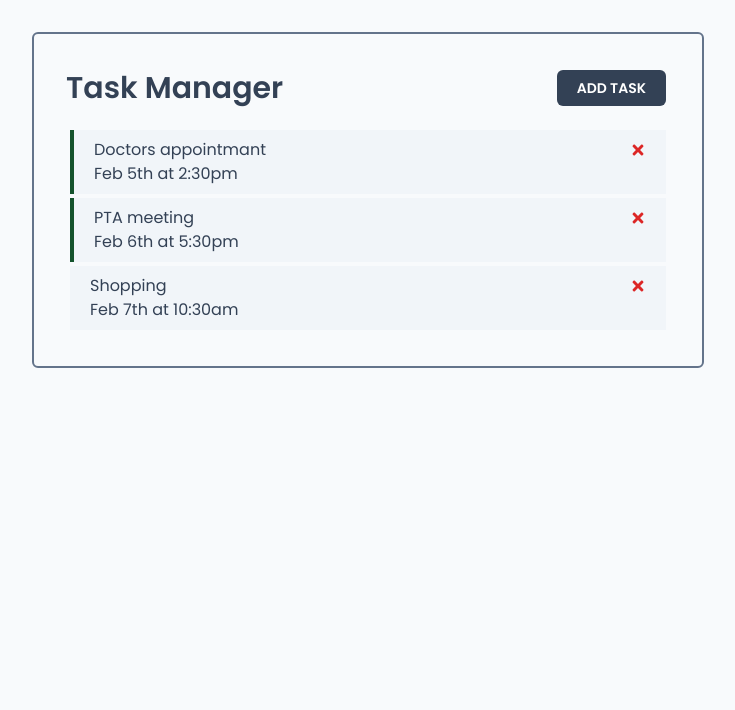
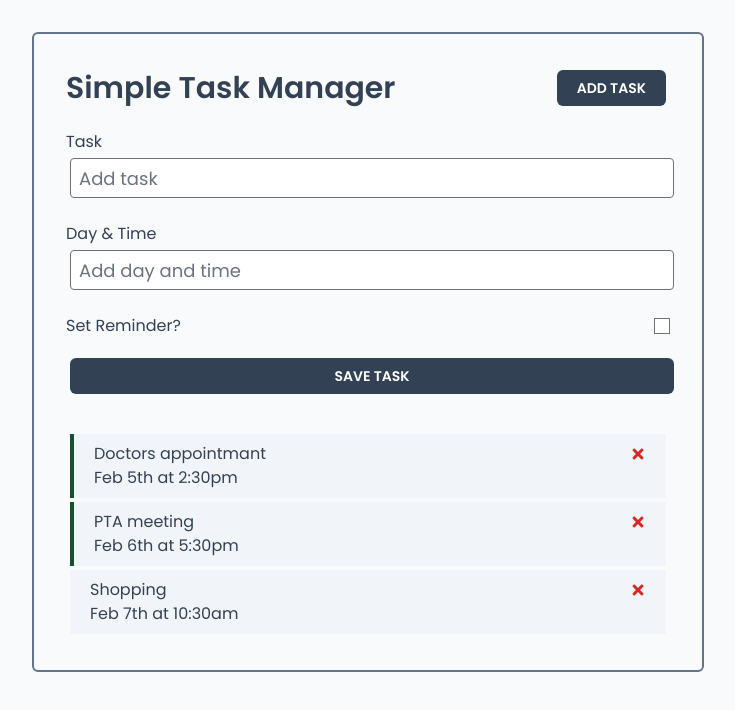
Before and after one commit to thes3interdev/slp-task-tracker-webapp, a React (Create React App) app: page / in a window 1280 px wide. Shown: the top 710 px of the page, without its empty margins (272-1007 px from the left). Built offline with nearby package versions, Linux system fonts and the light colour scheme.

Commit message:
chore: form input state.

```diff
--- a/src/App.js
+++ b/src/App.js
@@ -1,6 +1,7 @@
 import { useState } from 'react';
 import Header from './components/Header';
 import Tasks from './components/Tasks';
+import AddTask from './components/AddTask';
 
 const App = () => {
 	const [tasks, setTasks] = useState([
@@ -21,7 +22,8 @@
 
 	return (
 		<div className="container">
-			<Header title="Task Manager" />
+			<Header title="Simple Task Manager" />
+			<AddTask />
 			{tasks.length > 0 ? (
 				<Tasks tasks={tasks} onDelete={deleteTask} onToggle={toggleReminder} />
 			) : (
--- /dev/null
+++ b/src/components/AddTask.js
@@ -0,0 +1,40 @@
+import { useState } from 'react';
+
+const AddTask = () => {
+	const [text, setText] = useState('');
+	const [day, setDay] = useState('');
+	const [reminder, setReminder] = useState(false);
+
+	return (
+		<form className="add-form">
+			<div className="form-control">
+				<label>Task</label>
+				<input
+					type="text"
+					placeholder="Add task"
+					className="form-control-input"
+					value={text}
+					onChange={(e) => setText(e.target.value)}
+				/>
+			</div>
+			<div className="form-control">
+				<label>Day & Time</label>
+				<input
+					type="text"
+					placeholder="Add day and time"
+					className="form-control-input"
+					value={day}
+					onChange={(e) => setDay(e.target.value)}
+				/>
+			</div>
+			<div className="form-control form-control-check">
+				<label className="form-control-check-label">Set Reminder?</label>
+				<input type="checkbox" value={reminder} onChange={(e) => setReminder(e.currentTarget.checked)} />
+			</div>
+
+			<input type="submit" value="Save Task" className="btn btn-block" />
+		</form>
+	);
+};
+
+export default AddTask;
--- a/src/index.css
+++ b/src/index.css
@@ -24,11 +24,15 @@
 	}
 
 	.title {
-		@apply text-3xl font-semibold;
+		@apply text-lg font-semibold md:text-3xl;
 	}
 
 	.btn {
 		@apply m-1 inline-block cursor-pointer rounded-md bg-slate-700 py-2 px-5 text-sm font-semibold uppercase text-white hover:bg-slate-900 focus:outline-none focus:ring-2 focus:ring-slate-700 focus:ring-offset-2;
+	}
+
+	.btn-block {
+		@apply block w-full;
 	}
 
 	.task {
@@ -60,7 +64,7 @@
 	}
 
 	.form-control-input {
-		@apply m-1 h-10 w-full px-2 py-1 text-lg;
+		@apply m-1 h-10 w-full rounded px-2 py-1 text-lg;
 	}
 
 	.form-control-check {
@@ -72,7 +76,7 @@
 	}
 
 	.form-control-check-input {
-		@apply h-5 flex-auto;
+		@apply h-5 flex-initial;
 	}
 
 	.footer {
```
